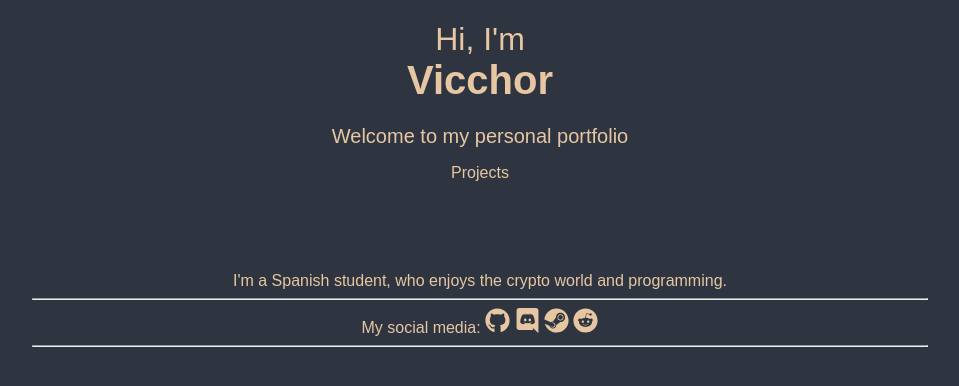
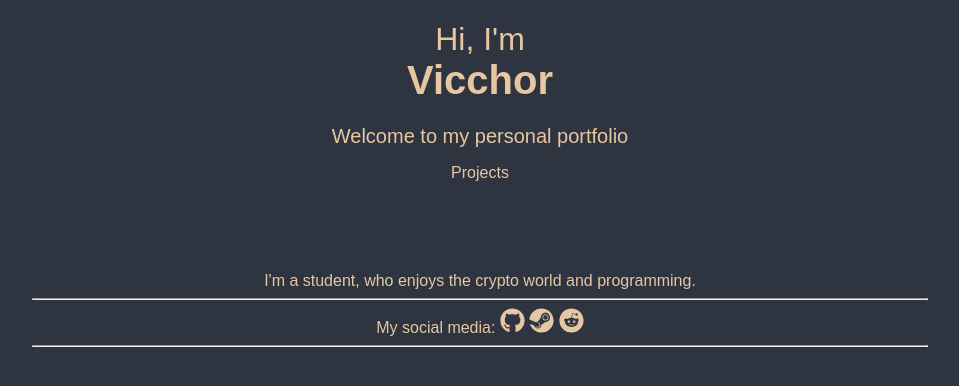
Before and after one commit to vicchor/vicchor.github.io, a plain HTML site: page index.html in a window 1280 px wide. Shown: the whole page, without its empty margins (160-1119 px from the left). Drawn offline with Linux system fonts and the light colour scheme.

Commit message:
Port to IDX

```diff
--- a/index.html
+++ b/index.html
@@ -15,7 +15,7 @@
             <a href="./projects.html">Projects</a>
         </section>
         <main>
-            I'm a Spanish student, who enjoys the crypto world and programming.
+            I'm a student, who enjoys the crypto world and programming.
            <div>
             <hr>
              My social media:
@@ -23,11 +23,6 @@
             <a href="https://github.com/vicchor" class="social lightshadow">
                 <svg class="svg-inline--fa fa-github fa-w-16" aria-hidden="true" focusable="false" data-prefix="fab" data-icon="github" role="img" xmlns="http://www.w3.org/2000/svg" viewBox="0 0 496 512" data-fa-i2svg="" width="25" height="25">
                 <path fill="currentColor" d="M165.9 397.4c0 2-2.3 3.6-5.2 3.6-3.3.3-5.6-1.3-5.6-3.6 0-2 2.3-3.6 5.2-3.6 3-.3 5.6 1.3 5.6 3.6zm-31.1-4.5c-.7 2 1.3 4.3 4.3 4.9 2.6 1 5.6 0 6.2-2s-1.3-4.3-4.3-5.2c-2.6-.7-5.5.3-6.2 2.3zm44.2-1.7c-2.9.7-4.9 2.6-4.6 4.9.3 2 2.9 3.3 5.9 2.6 2.9-.7 4.9-2.6 4.6-4.6-.3-1.9-3-3.2-5.9-2.9zM244.8 8C106.1 8 0 113.3 0 252c0 110.9 69.8 205.8 169.5 239.2 12.8 2.3 17.3-5.6 17.3-12.1 0-6.2-.3-40.4-.3-61.4 0 0-70 15-84.7-29.8 0 0-11.4-29.1-27.8-36.6 0 0-22.9-15.7 1.6-15.4 0 0 24.9 2 38.6 25.8 21.9 38.6 58.6 27.5 72.9 20.9 2.3-16 8.8-27.1 16-33.7-55.9-6.2-112.3-14.3-112.3-110.5 0-27.5 7.6-41.3 23.6-58.9-2.6-6.5-11.1-33.3 2.6-67.9 20.9-6.5 69 27 69 27 20-5.6 41.5-8.5 62.8-8.5s42.8 2.9 62.8 8.5c0 0 48.1-33.6 69-27 13.7 34.7 5.2 61.4 2.6 67.9 16 17.7 25.8 31.5 25.8 58.9 0 96.5-58.9 104.2-114.8 110.5 9.2 7.9 17 22.9 17 46.4 0 33.7-.3 75.4-.3 83.6 0 6.5 4.6 14.4 17.3 12.1C428.2 457.8 496 362.9 496 252 496 113.3 383.5 8 244.8 8zM97.2 352.9c-1.3 1-1 3.3.7 5.2 1.6 1.6 3.9 2.3 5.2 1 1.3-1 1-3.3-.7-5.2-1.6-1.6-3.9-2.3-5.2-1zm-10.8-8.1c-.7 1.3.3 2.9 2.3 3.9 1.6 1 3.6.7 4.3-.7.7-1.3-.3-2.9-2.3-3.9-2-.6-3.6-.3-4.3.7zm32.4 35.6c-1.6 1.3-1 4.3 1.3 6.2 2.3 2.3 5.2 2.6 6.5 1 1.3-1.3.7-4.3-1.3-6.2-2.2-2.3-5.2-2.6-6.5-1zm-11.4-14.7c-1.6 1-1.6 3.6 0 5.9 1.6 2.3 4.3 3.3 5.6 2.3 1.6-1.3 1.6-3.9 0-6.2-1.4-2.3-4-3.3-5.6-2z"></path></svg><!-- <i class="fab fa-github"></i> -->
-            </a>
-
-            <a href="https://discord.com/users/752220399647064257" class="social lightshadow">
-                <svg class="svg-inline--fa fa-discord fa-w-14" aria-hidden="true" focusable="false" data-prefix="fab" data-icon="discord" role="img" xmlns="http://www.w3.org/2000/svg" viewBox="0 0 448 512" data-fa-i2svg="" width="25" height="25">
-                <path fill="currentColor" d="M297.216 243.2c0 15.616-11.52 28.416-26.112 28.416-14.336 0-26.112-12.8-26.112-28.416s11.52-28.416 26.112-28.416c14.592 0 26.112 12.8 26.112 28.416zm-119.552-28.416c-14.592 0-26.112 12.8-26.112 28.416s11.776 28.416 26.112 28.416c14.592 0 26.112-12.8 26.112-28.416.256-15.616-11.52-28.416-26.112-28.416zM448 52.736V512c-64.494-56.994-43.868-38.128-118.784-107.776l13.568 47.36H52.48C23.552 451.584 0 428.032 0 398.848V52.736C0 23.552 23.552 0 52.48 0h343.04C424.448 0 448 23.552 448 52.736zm-72.96 242.688c0-82.432-36.864-149.248-36.864-149.248-36.864-27.648-71.936-26.88-71.936-26.88l-3.584 4.096c43.52 13.312 63.744 32.512 63.744 32.512-60.811-33.329-132.244-33.335-191.232-7.424-9.472 4.352-15.104 7.424-15.104 7.424s21.248-20.224 67.328-33.536l-2.56-3.072s-35.072-.768-71.936 26.88c0 0-36.864 66.816-36.864 149.248 0 0 21.504 37.12 78.08 38.912 0 0 9.472-11.52 17.152-21.248-32.512-9.728-44.8-30.208-44.8-30.208 3.766 2.636 9.976 6.053 10.496 6.4 43.21 24.198 104.588 32.126 159.744 8.96 8.96-3.328 18.944-8.192 29.44-15.104 0 0-12.8 20.992-46.336 30.464 7.68 9.728 16.896 20.736 16.896 20.736 56.576-1.792 78.336-38.912 78.336-38.912z"></path></svg><!-- <i class="fab fa-discord"></i> -->
             </a>
 
             <a href="https://steamcommunity.com/id/vicchor/" class="social lightshadow">
```
Also changed, not shown: 1 other file.
